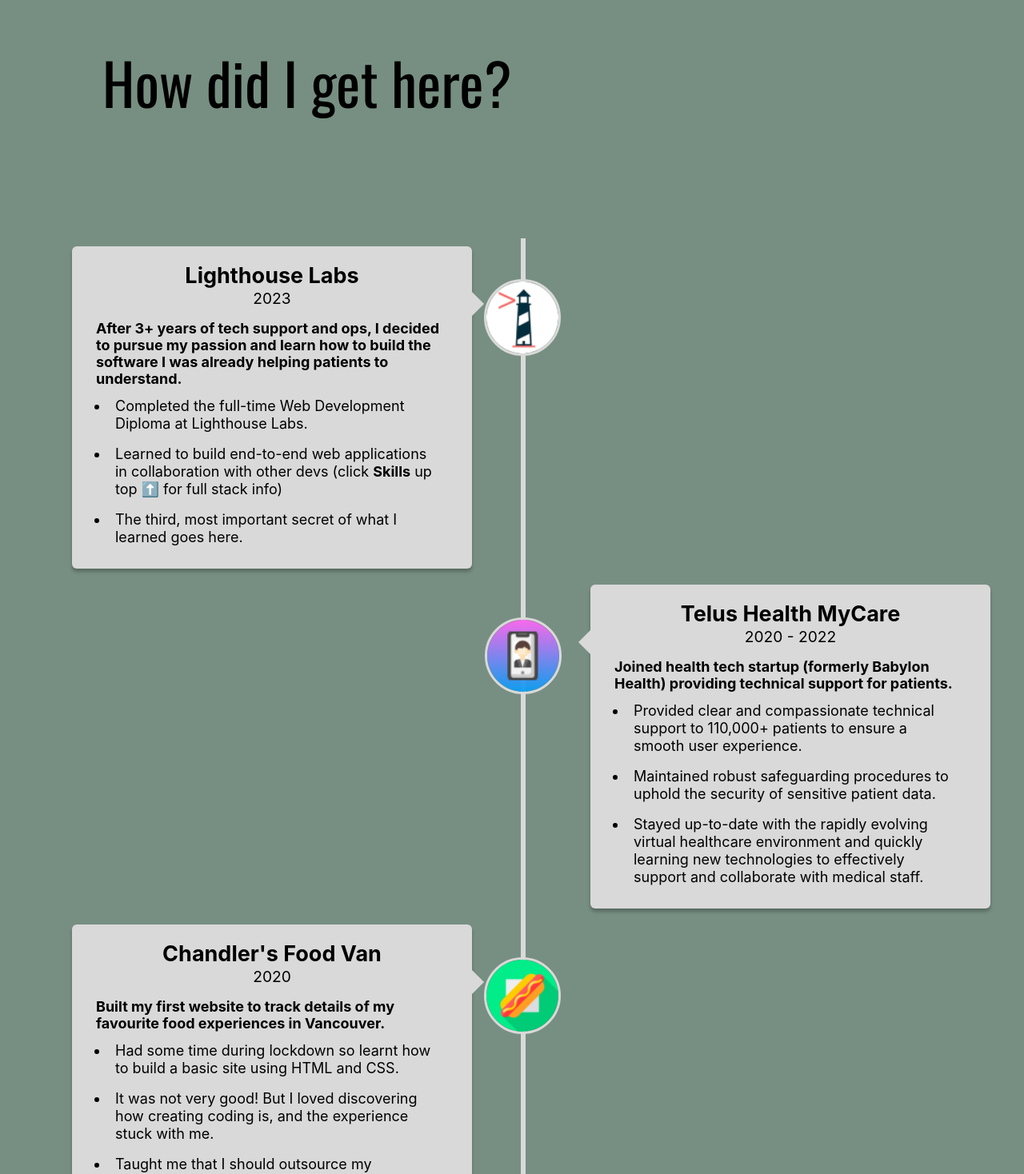
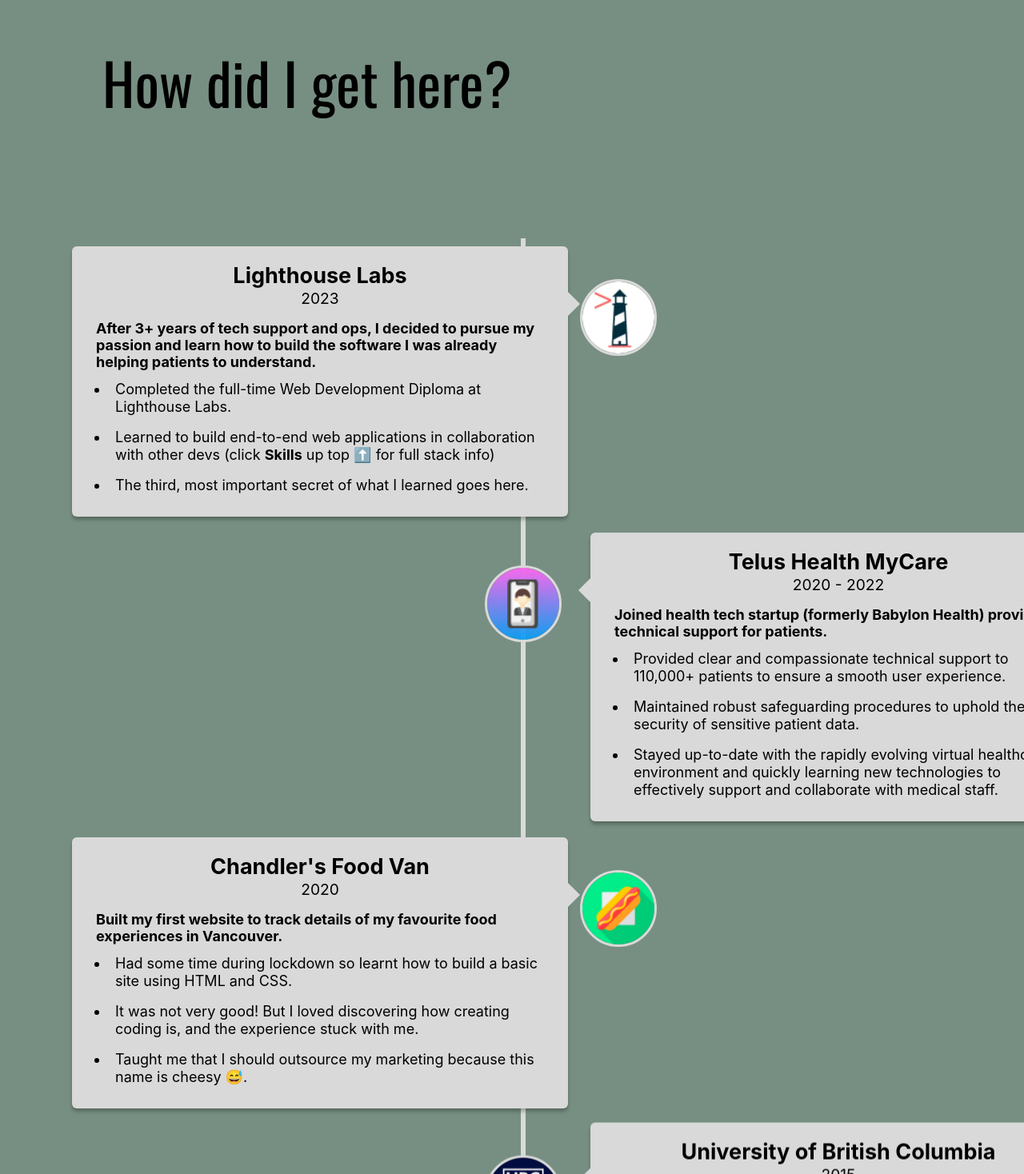
Before and after one commit to charlie-chandler/portfolio, a React (Create React App) app: page / in a window 1280 px wide. Shown: the part 906-2374 px from the top of the page at 80% size. Built offline with nearby package versions, Linux system fonts and the light colour scheme.

Commit message:
Lengthen width of right and left containers in Timeline

```diff
--- a/src/styles/Timeline.css
+++ b/src/styles/Timeline.css
@@ -76,10 +76,13 @@
 
 .left-container {
   left: 0;
+  width: 45rem;
+
 }
 
 .right-container {
   left: 54%;
+  width: 45rem;
 }
 
 .container img {
```
